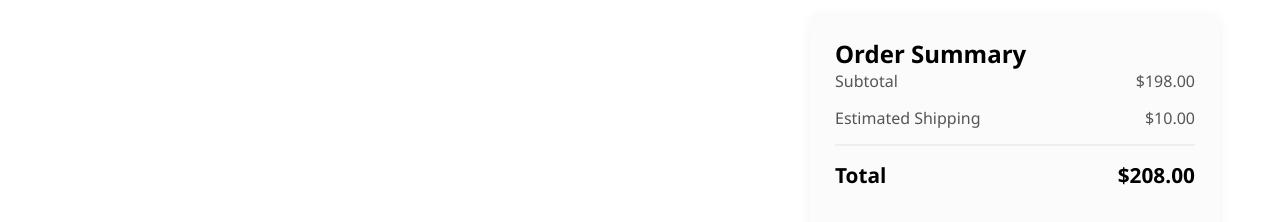
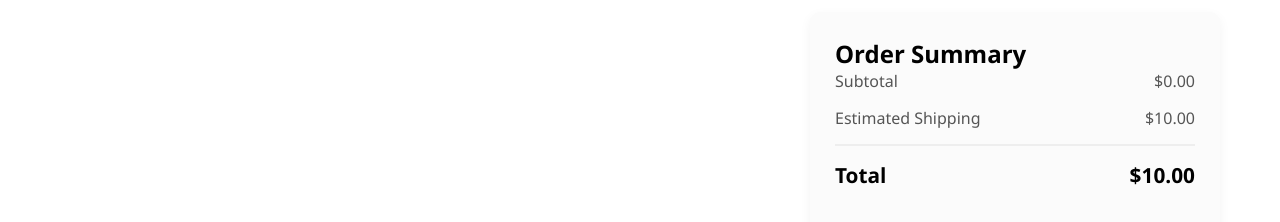
Before and after one commit to QaniAhmed/QA-Ecommerce, a React (Vite) app: page /Cart in a window 1280 px wide. Shown: the part 228-450 px from the top of the page. Built offline with nearby package versions, Linux system fonts and the light colour scheme.

Commit message:
use context for cart actions and reduce for total summary

```diff
--- a/src/App.jsx
+++ b/src/App.jsx
@@ -12,7 +12,8 @@ function App() {
     UpdateWishlist,
     IncreaseCartWithCount,
     DecreaseCartWithCount,
-    totalQuantity
+    totalQuantity,
+    RemoveItem
   } = useCart();
 
 
@@ -27,7 +28,7 @@ function App() {
         UpdateWishlist,
         IncreaseCartWithCount,
         DecreaseCartWithCount,
-        totalQuantity
+        totalQuantity,RemoveItem
       }} />
     </>
   )
--- a/src/components/header/header.css
+++ b/src/components/header/header.css
@@ -136,3 +136,9 @@
   align-items: center;
   cursor: pointer;
 }
+
+.LinkStyle{
+  text-decoration: none;
+  color: inherit;
+  outline: none; /* Frame after click*/
+}
--- a/src/components/header/topHeader.jsx
+++ b/src/components/header/topHeader.jsx
@@ -48,11 +48,13 @@ export default function TopHeader(props) {
           <span className="action-label">Wishlist</span>
         </div>
                                                 {/* cart */}
+          <Link to={'Cart'} className='LinkStyle'>
           <div className="action-item cart-btn">
             <span className="action-icon">{<ShoppingCartIcon/>}</span>
             <span className="action-label">Cart</span>
             <span className={props.cart>0?"cart-badge":""}> {props.cart>0?props.cart:""} </span>
           </div>
+          </Link>
         </div>
       </div>
     </header>
--- a/src/hooks/useCart.js
+++ b/src/hooks/useCart.js
@@ -3,8 +3,6 @@ import { useStatePersistence } from "./useStatePersistence";
 export function useCart() {
   const [CartItems, setCartItems] = useStatePersistence("cart", []);
   const [WishlistItems, setWishlistItems] = useStatePersistence("Wishlist", []);
-
-  // --- استخدام أسمائك القديمة بالضبط ---
 
   const UpdateCart = (item) => {
     setCartItems((prev) => {
@@ -45,6 +43,11 @@ export function useCart() {
       return prev.filter((i) => i.id !== item.id);
     });
   };
+  const RemoveItem = (item) => {
+    setCartItems((prev) => {
+      return prev.filter((i) => i.id !== item.id);
+    });
+  };
 
   const totalQuantity = CartItems.reduce((acc, item) => acc + item.quantity, 0);
 
@@ -56,5 +59,6 @@ export function useCart() {
     IncreaseCartWithCount,
     DecreaseCartWithCount,
     totalQuantity,
+    RemoveItem,
   };
 }
--- a/src/pages/Cart.jsx
+++ b/src/pages/Cart.jsx
@@ -1,52 +1,46 @@
-import React from 'react';
 import './Cart.css';
 import { useOutletContext } from 'react-router-dom';
 
 const Cart = () => {
-  // You will bring your CartItems from context here
-  const { CartItems, IncreaseCartWithCount, DecreaseCartWithCount, RemoveFromCart } = useOutletContext();
-
+  const { CartItems, IncreaseCartWithCount, DecreaseCartWithCount, RemoveFromCart,RemoveItem } = useOutletContext();
+const subtotal = CartItems.reduce((acc, next) => acc + (next.quantity * next.price), 0);
+const shipping = 10;
+const total = subtotal + shipping;
   return (
     <div className="cart-page-container">
       <h1 className="cart-title">Your Shopping Bag</h1>
 
       <div className="cart-content">
-        {/* --- Left Side: Items List --- */}
         <div className="cart-items-section">
-          {/* Replace this block with your CartItems.map() */}
-          { console.log(CartItems)}{ CartItems.map((i)=>{
+          { CartItems.map((i)=>{
              return <div className="cart-item-card">
             <div className="item-details">
-              <img src="/assets/img/product-sample.png" alt="product" className="item-image" />
+              <img src={i.images[0]} alt="product" className="item-image" />
               <div className="item-info">
                 <h3>{i.title}</h3>
                 <p className="item-price">{i.price}</p>
-                <button className="remove-btn">Remove</button>
+                <button className="remove-btn" onClick={()=>RemoveItem(i)}>Remove</button>
               </div>
             </div>
 
             <div className="item-actions">
               <div className="quantity-controls">
-                <button>-</button>
-                <span>1</span>
-                <button>+</button>
+                <button onClick={()=>DecreaseCartWithCount(i)}>-</button>
+                <span>{i.quantity}</span>
+                <button onClick={()=>IncreaseCartWithCount(i)}>+</button>
               </div>
               <p className="item-total-price">{i.price}</p>
             </div>
           </div>
-
-
           })}
 
-          {/* End of map */}
         </div>
 
-        {/* --- Right Side: Summary --- */}
         <div className="cart-summary-section">
           <h2>Order Summary</h2>
           <div className="summary-row">
             <span>Subtotal</span>
-            <span>$198.00</span>
+            <span>${subtotal.toFixed(2)}</span>
           </div>
           <div className="summary-row">
             <span>Estimated Shipping</span>
@@ -54,7 +48,7 @@ const Cart = () => {
           </div>
           <div className="summary-row total">
             <span>Total</span>
-            <span>$208.00</span>
+            <span>${total.toFixed(2)}</span>
           </div>
           <button className="checkout-btn">Proceed to Checkout</button>
         </div>
--- a/src/utils/localStorage.js
+++ b/src/utils/localStorage.js
@@ -1,6 +1,5 @@
 export function GetItem(key) {
   const item = localStorage.getItem(key);
-  console.log(item);
   return JSON.parse(item);
 }
 
```
